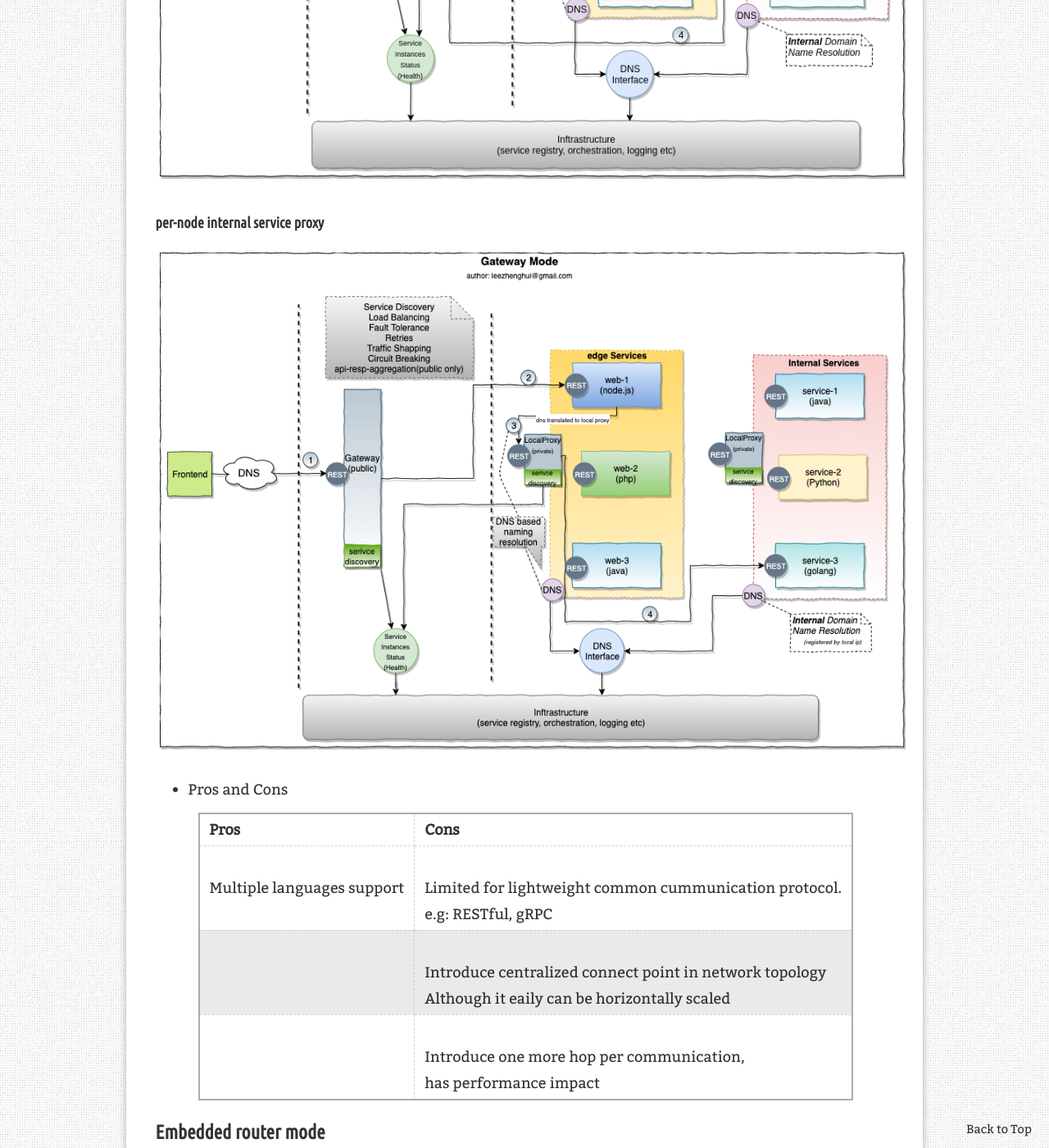
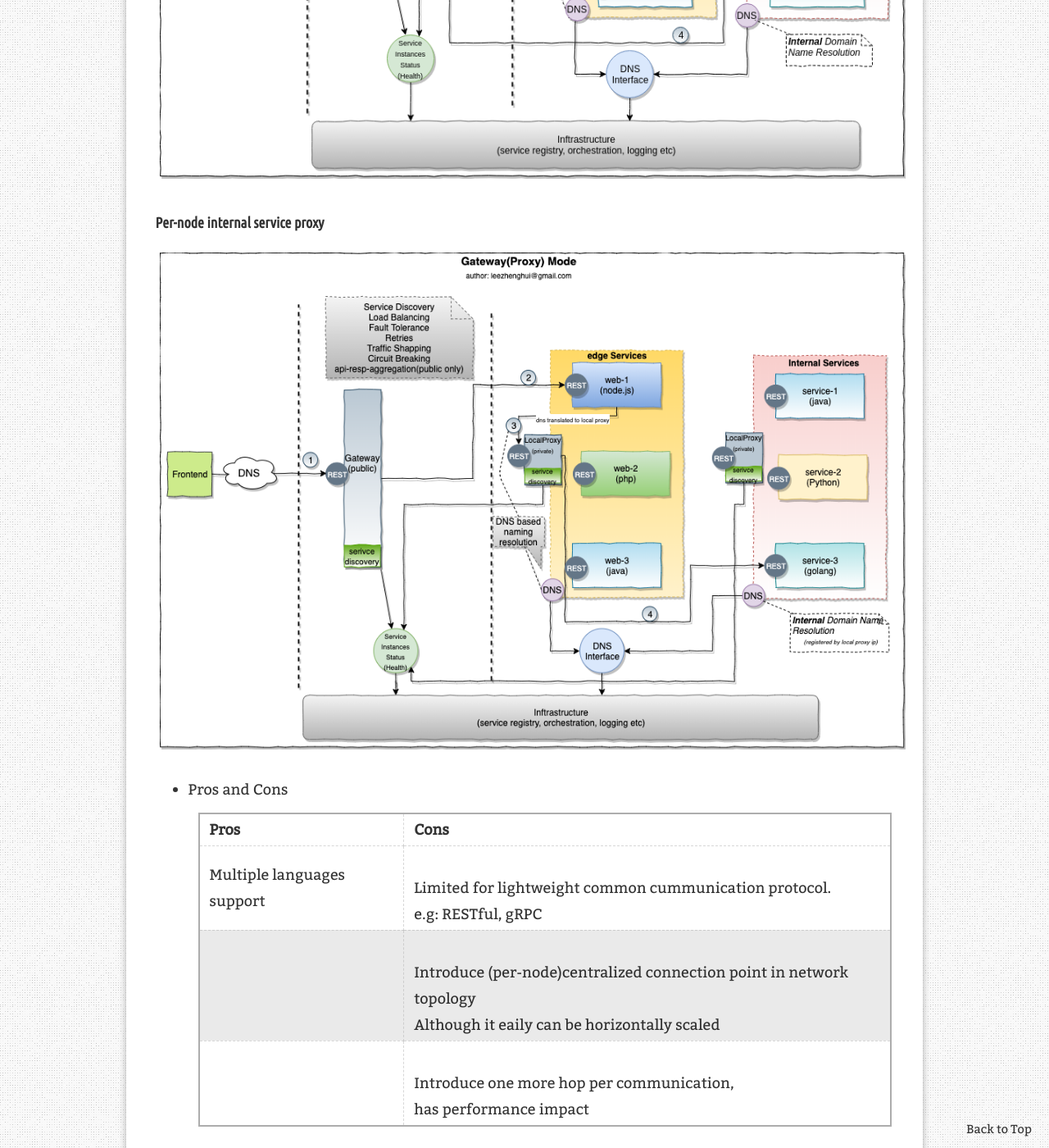
Before and after one commit to leezhenghui/leezhenghui.github.io, a Jekyll site: the page built from _posts/2018-10-20-build-a-scalable-system-runtime-challenges.md, in a window 1280 px wide and 1400 px high, scrolled down 26973 px. Shown: the whole window at 82% size. Built offline with Jekyll 4.4.1, drawn with Linux system fonts in a browser that asks for light colours; comment, search, counter and statistics services are not loaded; some of the changed text lies outside the part shown.

Commit message:
auto udpate by doc builder

```diff
--- a/_posts/2018-10-20-build-a-scalable-system-runtime-challenges.md
+++ b/_posts/2018-10-20-build-a-scalable-system-runtime-challenges.md
@@ -384,11 +384,11 @@
 
 ### Gateway mode
 
-#### centralized internal service proxy
+#### Centralized internal service proxy
 
  <img src="{{ site.url }}/assets/materials/build-scalable-system/architecture-gateway-mode.png" alt="leaky-bucket-algorithm.jpeg">
 
-#### per-node internal service proxy
+#### Per-node internal service proxy
 
  <img src="{{ site.url }}/assets/materials/build-scalable-system/architecture-gateway-mode-v2.png" alt="leaky-bucket-algorithm.jpeg">
 
@@ -400,7 +400,7 @@
     | **Pros** | **Cons**
     |:-|:-
     | Multiple languages support| <br>Limited for lightweight common cummunication protocol.<br>e.g: RESTful, gRPC
-    || <br>Introduce centralized connect point in network topology <br>Although it eaily can be horizontally scaled
+    || <br>Introduce (per-node)centralized connection point in network topology <br>Although it eaily can be horizontally scaled
     || <br>Introduce one more hop per communication,<br> has performance impact
 
 ### Embedded router mode
```
Also changed, not shown: _posts/2018-11-01-build-a-scalable-system-practice-on-gateway-mode-for-mixed-lang.md (+1 -1 lines), assets/materials/build-scalable-system/architecture-gateway-mode-v2.png.
